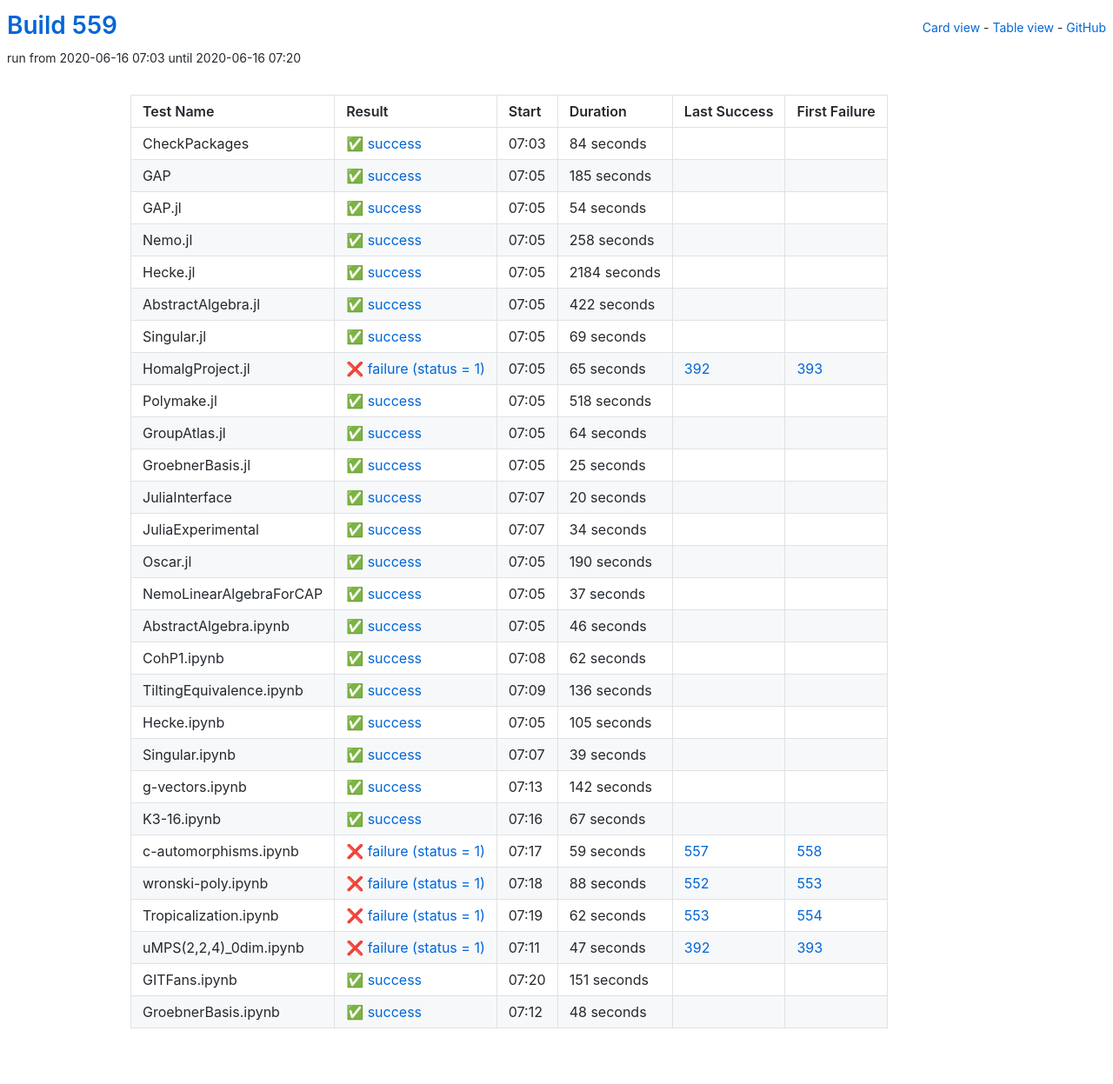
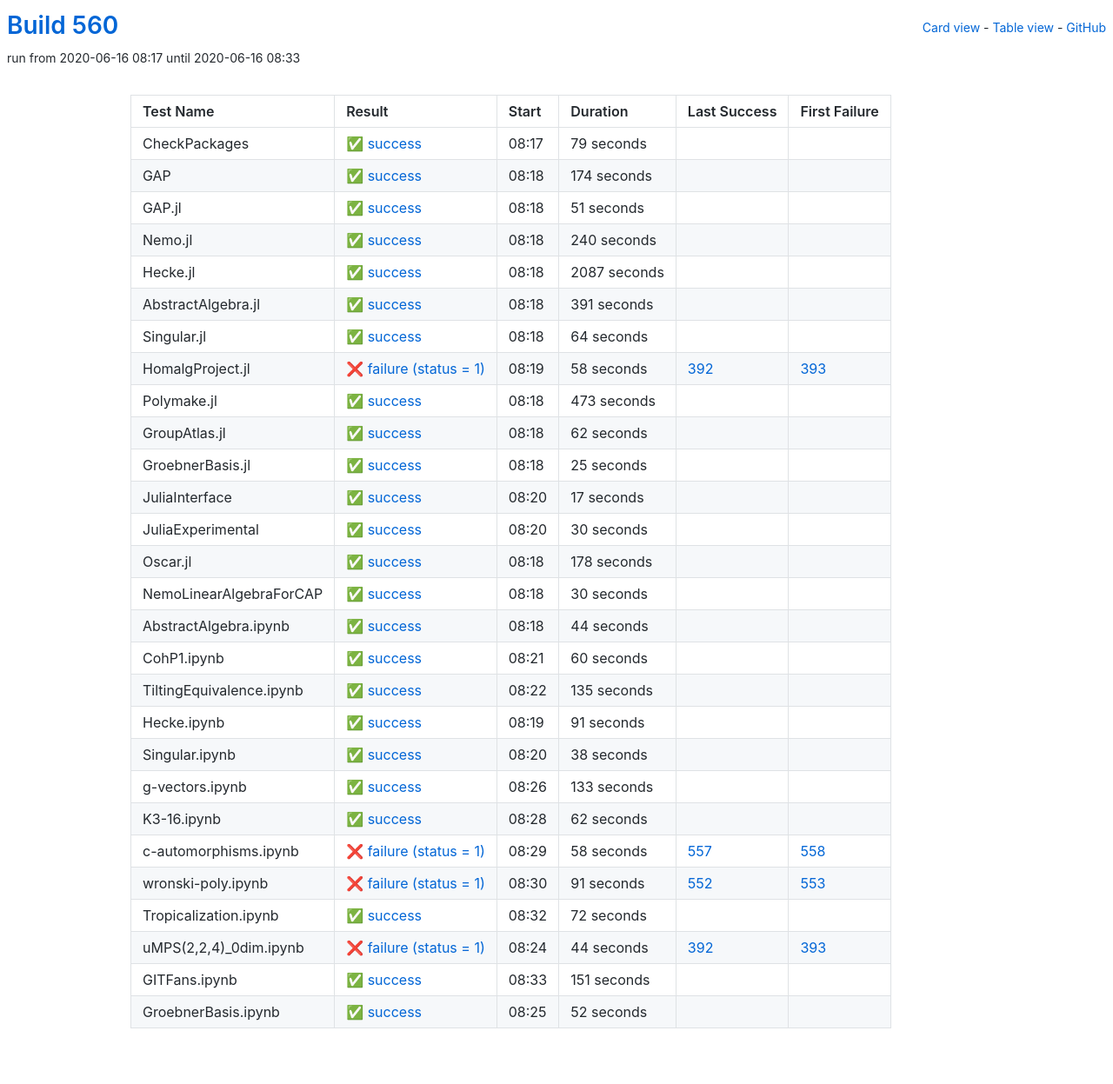
Before and after one commit to oscar-system/oscar-ci-status-1.4, a Jekyll site: the page built from table.html, in a window 1280 px wide. Shown: the whole page at 87% size. Built offline with Jekyll 4.4.1, drawn with Linux system fonts in a browser that asks for light colours.

Commit message:
Build #560

```diff
--- a/_data/ci.yml
+++ b/_data/ci.yml
@@ -1,6 +1,6 @@
 ---
-build: 559
-build_url: https://oscarci.mathematik.uni-kl.de/job/oscar-julia-1.4/559/
+build: 560
+build_url: https://oscarci.mathematik.uni-kl.de/job/oscar-julia-1.4/560/
 job: oscar-julia-1.4
 organization: oscar-system
 repo: oscar-ci-status-1.4
@@ -8,116 +8,80 @@ repourl: https://github.com/oscar-system/oscar-ci-status-1.4
 tests:
 - name: CheckPackages
   id: checkpackages
-  log: https://oscarci.mathematik.uni-kl.de/job/oscar-julia-1.4/559/artifact/logs/build-559/CheckPackages.log
-  start: 2020-06-16 07:03
+  log: https://oscarci.mathematik.uni-kl.de/job/oscar-julia-1.4/560/artifact/logs/build-560/CheckPackages.log
+  start: 2020-06-16 08:17
   success: true
   exitcode: 0
   status: success
-  duration: 84
+  duration: 79
   last_success: false
   last_success_url:
   first_failure: false
   first_failure_url:
 - name: GAP
   id: gap
-  log: https://oscarci.mathematik.uni-kl.de/job/oscar-julia-1.4/559/artifact/logs/build-559/GAP.log
-  start: 2020-06-16 07:05
+  log: https://oscarci.mathematik.uni-kl.de/job/oscar-julia-1.4/560/artifact/logs/build-560/GAP.log
+  start: 2020-06-16 08:18
   success: true
   exitcode: 0
   status: success
-  duration: 185
+  duration: 174
   last_success: false
   last_success_url:
   first_failure: false
   first_failure_url:
 - name: GAP.jl
   id: gap-jl
-  log: https://oscarci.mathematik.uni-kl.de/job/oscar-julia-1.4/559/artifact/logs/build-559/GAP.jl.log
-  start: 2020-06-16 07:05
+  log: https://oscarci.mathematik.uni-kl.de/job/oscar-julia-1.4/560/artifact/logs/build-560/GAP.jl.log
+  start: 2020-06-16 08:18
   success: true
   exitcode: 0
   status: success
-  duration: 54
+  duration: 51
   last_success: false
   last_success_url:
   first_failure: false
   first_failure_url:
 - name: Nemo.jl
   id: nemo-jl
-  log: https://oscarci.mathematik.uni-kl.de/job/oscar-julia-1.4/559/artifact/logs/build-559/Nemo.jl.log
-  start: 2020-06-16 07:05
+  log: https://oscarci.mathematik.uni-kl.de/job/oscar-julia-1.4/560/artifact/logs/build-560/Nemo.jl.log
+  start: 2020-06-16 08:18
   success: true
   exitcode: 0
   status: success
-  duration: 258
+  duration: 240
   last_success: false
   last_success_url:
   first_failure: false
   first_failure_url:
 - name: Hecke.jl
   id: hecke-jl
-  log: https://oscarci.mathematik.uni-kl.de/job/oscar-julia-1.4/559/artifact/logs/build-559/Hecke.jl.log
-  start: 2020-06-16 07:05
+  log: https://oscarci.mathematik.uni-kl.de/job/oscar-julia-1.4/560/artifact/logs/build-560/Hecke.jl.log
+  start: 2020-06-16 08:18
   success: true
   exitcode: 0
   status: success
-  duration: 2184
+  duration: 2087
   last_success: false
   last_success_url:
   first_failure: false
   first_failure_url:
 - name: AbstractAlgebra.jl
   id: abstractalgebra-jl
-  log: https://oscarci.mathematik.uni-kl.de/job/oscar-julia-1.4/559/artifact/logs/build-559/AbstractAlgebra.jl.log
-  start: 2020-06-16 07:05
+  log: https://oscarci.mathematik.uni-kl.de/job/oscar-julia-1.4/560/artifact/logs/build-560/AbstractAlgebra.jl.log
+  start: 2020-06-16 08:18
   success: true
   exitcode: 0
   status: success
-  duration: 422
+  duration: 391
   last_success: false
   last_success_url:
   first_failure: false
   first_failure_url:
 - name: Singular.jl
   id: singular-jl
-  log: https://oscarci.mathematik.uni-kl.de/job/oscar-julia-1.4/559/artifact/logs/build-559/Singular.jl.log
-  start: 2020-06-16 07:05
-  success: true
-  exitcode: 0
-  status: success
-  duration: 69
-  last_success: false
-  last_success_url:
-  first_failure: false
-  first_failure_url:
-- name: HomalgProject.jl
-  id: homalgproject-jl
-  log: https://oscarci.mathematik.uni-kl.de/job/oscar-julia-1.4/559/artifact/logs/build-559/HomalgProject.jl.log
-  start: 2020-06-16 07:05
-  success: false
-  exitcode: 1
-  status: failure
-  duration: 65
-  last_success: 392
-  last_success_url: https://oscarci.mathematik.uni-kl.de/job/oscar-julia-1.4/392/
-  first_failure: 393
-  first_failure_url: https://oscarci.mathematik.uni-kl.de/job/oscar-julia-1.4/393/
-- name: Polymake.jl
-  id: polymake-jl
-  log: https://oscarci.mathematik.uni-kl.de/job/oscar-julia-1.4/559/artifact/logs/build-559/Polymake.jl.log
-  start: 2020-06-16 07:05
-  success: true
-  exitcode: 0
-  status: success
-  duration: 518
-  last_success: false
-  last_success_url:
-  first_failure: false
-  first_failure_url:
-- name: GroupAtlas.jl
-  id: groupatlas-jl
-  log: https://oscarci.mathematik.uni-kl.de/job/oscar-julia-1.4/559/artifact/logs/build-559/GroupAtlas.jl.log
-  start: 2020-06-16 07:05
+  log: https://oscarci.mathematik.uni-kl.de/job/oscar-julia-1.4/560/artifact/logs/build-560/Singular.jl.log
+  start: 2020-06-16 08:18
   success: true
   exitcode: 0
   status: success
@@ -126,10 +90,46 @@ tests:
   last_success_url:
   first_failure: false
   first_failure_url:
+- name: HomalgProject.jl
+  id: homalgproject-jl
+  log: https://oscarci.mathematik.uni-kl.de/job/oscar-julia-1.4/560/artifact/logs/build-560/HomalgProject.jl.log
+  start: 2020-06-16 08:19
+  success: false
+  exitcode: 1
+  status: failure
+  duration: 58
+  last_success: 392
+  last_success_url: https://oscarci.mathematik.uni-kl.de/job/oscar-julia-1.4/392/
+  first_failure: 393
+  first_failure_url: https://oscarci.mathematik.uni-kl.de/job/oscar-julia-1.4/393/
+- name: Polymake.jl
+  id: polymake-jl
+  log: https://oscarci.mathematik.uni-kl.de/job/oscar-julia-1.4/560/artifact/logs/build-560/Polymake.jl.log
+  start: 2020-06-16 08:18
+  success: true
+  exitcode: 0
+  status: success
+  duration: 473
+  last_success: false
+  last_success_url:
+  first_failure: false
+  first_failure_url:
+- name: GroupAtlas.jl
+  id: groupatlas-jl
+  log: https://oscarci.mathematik.uni-kl.de/job/oscar-julia-1.4/560/artifact/logs/build-560/GroupAtlas.jl.log
+  start: 2020-06-16 08:18
+  success: true
+  exitcode: 0
+  status: success
+  duration: 62
+  last_success: false
+  last_success_url:
+  first_failure: false
+  first_failure_url:
 - name: GroebnerBasis.jl
   id: groebnerbasis-jl
-  log: https://oscarci.mathematik.uni-kl.de/job/oscar-julia-1.4/559/artifact/logs/build-559/GroebnerBasis.jl.log
-  start: 2020-06-16 07:05
+  log: https://oscarci.mathematik.uni-kl.de/job/oscar-julia-1.4/560/artifact/logs/build-560/GroebnerBasis.jl.log
+  start: 2020-06-16 08:18
   success: true
   exitcode: 0
   status: success
@@ -140,68 +140,128 @@ tests:
   first_failure_url:
 - name: JuliaInterface
   id: juliainterface
-  log: https://oscarci.mathematik.uni-kl.de/job/oscar-julia-1.4/559/artifact/logs/build-559/JuliaInterface.log
-  start: 2020-06-16 07:07
+  log: https://oscarci.mathematik.uni-kl.de/job/oscar-julia-1.4/560/artifact/logs/build-560/JuliaInterface.log
+  start: 2020-06-16 08:20
   success: true
   exitcode: 0
   status: success
-  duration: 20
+  duration: 17
   last_success: false
   last_success_url:
   first_failure: false
   first_failure_url:
 - name: JuliaExperimental
   id: juliaexperimental
-  log: https://oscarci.mathematik.uni-kl.de/job/oscar-julia-1.4/559/artifact/logs/build-559/JuliaExperimental.log
-  start: 2020-06-16 07:07
+  log: https://oscarci.mathematik.uni-kl.de/job/oscar-julia-1.4/560/artifact/logs/build-560/JuliaExperimental.log
+  start: 2020-06-16 08:20
   success: true
   exitcode: 0
   status: success
-  duration: 34
+  duration: 30
   last_success: false
   last_success_url:
   first_failure: false
   first_failure_url:
 - name: Oscar.jl
   id: oscar-jl
-  log: https://oscarci.mathematik.uni-kl.de/job/oscar-julia-1.4/559/artifact/logs/build-559/Oscar.jl.log
-  start: 2020-06-16 07:05
+  log: https://oscarci.mathematik.uni-kl.de/job/oscar-julia-1.4/560/artifact/logs/build-560/Oscar.jl.log
+  start: 2020-06-16 08:18
   success: true
   exitcode: 0
   status: success
-  duration: 190
+  duration: 178
   last_success: false
   last_success_url:
   first_failure: false
   first_failure_url:
 - name: NemoLinearAlgebraForCAP
   id: nemolinearalgebraforcap
-  log: https://oscarci.mathematik.uni-kl.de/job/oscar-julia-1.4/559/artifact/logs/build-559/NemoLinearAlgebraForCAP.log
-  start: 2020-06-16 07:05
+  log: https://oscarci.mathematik.uni-kl.de/job/oscar-julia-1.4/560/artifact/logs/build-560/NemoLinearAlgebraForCAP.log
+  start: 2020-06-16 08:18
   success: true
   exitcode: 0
   status: success
-  duration: 37
+  duration: 30
   last_success: false
   last_success_url:
   first_failure: false
   first_failure_url:
 - name: AbstractAlgebra.ipynb
   id: abstractalgebra-ipynb
-  log: https://oscarci.mathematik.uni-kl.de/job/oscar-julia-1.4/559/artifact/logs/build-559/AbstractAlgebra.ipynb.log
-  start: 2020-06-16 07:05
+  log: https://oscarci.mathematik.uni-kl.de/job/oscar-julia-1.4/560/artifact/logs/build-560/AbstractAlgebra.ipynb.log
+  start: 2020-06-16 08:18
   success: true
   exitcode: 0
   status: success
-  duration: 46
+  duration: 44
   last_success: false
   last_success_url:
   first_failure: false
   first_failure_url:
 - name: CohP1.ipynb
   id: cohp1-ipynb
-  log: https://oscarci.mathematik.uni-kl.de/job/oscar-julia-1.4/559/artifact/logs/build-559/CohP1.ipynb.log
-  start: 2020-06-16 07:08
+  log: https://oscarci.mathematik.uni-kl.de/job/oscar-julia-1.4/560/artifact/logs/build-560/CohP1.ipynb.log
+  start: 2020-06-16 08:21
+  success: true
+  exitcode: 0
+  status: success
+  duration: 60
+  last_success: false
+  last_success_url:
+  first_failure: false
+  first_failure_url:
+- name: TiltingEquivalence.ipynb
+  id: tiltingequivalence-ipynb
+  log: https://oscarci.mathematik.uni-kl.de/job/oscar-julia-1.4/560/artifact/logs/build-560/TiltingEquivalence.ipynb.log
+  start: 2020-06-16 08:22
+  success: true
+  exitcode: 0
+  status: success
+  duration: 135
+  last_success: false
+  last_success_url:
+  first_failure: false
+  first_failure_url:
+- name: Hecke.ipynb
+  id: hecke-ipynb
+  log: https://oscarci.mathematik.uni-kl.de/job/oscar-julia-1.4/560/artifact/logs/build-560/Hecke.ipynb.log
+  start: 2020-06-16 08:19
+  success: true
+  exitcode: 0
+  status: success
+  duration: 91
+  last_success: false
+  last_success_url:
+  first_failure: false
+  first_failure_url:
+- name: Singular.ipynb
+  id: singular-ipynb
+  log: https://oscarci.mathematik.uni-kl.de/job/oscar-julia-1.4/560/artifact/logs/build-560/Singular.ipynb.log
+  start: 2020-06-16 08:20
+  success: true
+  exitcode: 0
+  status: success
+  duration: 38
+  last_success: false
+  last_success_url:
+  first_failure: false
+  first_failure_url:
+- name: g-vectors.ipynb
+  id: g-vectors-ipynb
+  log: https://oscarci.mathematik.uni-kl.de/job/oscar-julia-1.4/560/artifact/logs/build-560/g-vectors.ipynb.log
+  start: 2020-06-16 08:26
+  success: true
+  exitcode: 0
+  status: success
+  duration: 133
+  last_success: false
+  last_success_url:
+  first_failure: false
+  first_failure_url:
+- name: K3-16.ipynb
+  id: k3-16-ipynb
+  log: https://oscarci.mathematik.uni-kl.de/job/oscar-julia-1.4/560/artifact/logs/build-560/K3-16.ipynb.log
+  start: 2020-06-16 08:28
   success: true
   exitcode: 0
   status: success
@@ -210,118 +270,58 @@ tests:
   last_success_url:
   first_failure: false
   first_failure_url:
-- name: TiltingEquivalence.ipynb
-  id: tiltingequivalence-ipynb
-  log: https://oscarci.mathematik.uni-kl.de/job/oscar-julia-1.4/559/artifact/logs/build-559/TiltingEquivalence.ipynb.log
-  start: 2020-06-16 07:09
-  success: true
-  exitcode: 0
-  status: success
-  duration: 136
-  last_success: false
-  last_success_url:
-  first_failure: false
-  first_failure_url:
-- name: Hecke.ipynb
-  id: hecke-ipynb
-  log: https://oscarci.mathematik.uni-kl.de/job/oscar-julia-1.4/559/artifact/logs/build-559/Hecke.ipynb.log
-  start: 2020-06-16 07:05
-  success: true
-  exitcode: 0
-  status: success
-  duration: 105
-  last_success: false
-  last_success_url:
-  first_failure: false
-  first_failure_url:
-- name: Singular.ipynb
-  id: singular-ipynb
-  log: https://oscarci.mathematik.uni-kl.de/job/oscar-julia-1.4/559/artifact/logs/build-559/Singular.ipynb.log
-  start: 2020-06-16 07:07
-  success: true
-  exitcode: 0
-  status: success
-  duration: 39
-  last_success: false
-  last_success_url:
-  first_failure: false
-  first_failure_url:
-- name: g-vectors.ipynb
-  id: g-vectors-ipynb
-  log: https://oscarci.mathematik.uni-kl.de/job/oscar-julia-1.4/559/artifact/logs/build-559/g-vectors.ipynb.log
-  start: 2020-06-16 07:13
-  success: true
-  exitcode: 0
-  status: success
-  duration: 142
-  last_success: false
-  last_success_url:
-  first_failure: false
-  first_failure_url:
-- name: K3-16.ipynb
-  id: k3-16-ipynb
-  log: https://oscarci.mathematik.uni-kl.de/job/oscar-julia-1.4/559/artifact/logs/build-559/K3-16.ipynb.log
-  start: 2020-06-16 07:16
-  success: true
-  exitcode: 0
-  status: success
-  duration: 67
-  last_success: false
-  last_success_url:
-  first_failure: false
-  first_failure_url:
 - name: c-automorphisms.ipynb
   id: c-automorphisms-ipynb
-  log: https://oscarci.mathematik.uni-kl.de/job/oscar-julia-1.4/559/artifact/logs/build-559/c-automorphisms.ipynb.log
-  start: 2020-06-16 07:17
+  log: https://oscarci.mathematik.uni-kl.de/job/oscar-julia-1.4/560/artifact/logs/build-560/c-automorphisms.ipynb.log
+  start: 2020-06-16 08:29
   success: false
   exitcode: 1
   status: failure
-  duration: 59
+  duration: 58
   last_success: 557
   last_success_url: https://oscarci.mathematik.uni-kl.de/job/oscar-julia-1.4/557/
   first_failure: 558
   first_failure_url: https://oscarci.mathematik.uni-kl.de/job/oscar-julia-1.4/558/
 - name: wronski-poly.ipynb
   id: wronski-poly-ipynb
-  log: https://oscarci.mathematik.uni-kl.de/job/oscar-julia-1.4/559/artifact/logs/build-559/wronski-poly.ipynb.log
-  start: 2020-06-16 07:18
+  log: https://oscarci.mathematik.uni-kl.de/job/oscar-julia-1.4/560/artifact/logs/build-560/wronski-poly.ipynb.log
+  start: 2020-06-16 08:30
   success: false
   exitcode: 1
   status: failure
-  duration: 88
+  duration: 91
   last_success: 552
   last_success_url: https://oscarci.mathematik.uni-kl.de/job/oscar-julia-1.4/552/
   first_failure: 553
   first_failure_url: https://oscarci.mathematik.uni-kl.de/job/oscar-julia-1.4/553/
 - name: Tropicalization.ipynb
   id: tropicalization-ipynb
-  log: https://oscarci.mathematik.uni-kl.de/job/oscar-julia-1.4/559/artifact/logs/build-559/Tropicalization.ipynb.log
-  start: 2020-06-16 07:19
+  log: https://oscarci.mathematik.uni-kl.de/job/oscar-julia-1.4/560/artifact/logs/build-560/Tropicalization.ipynb.log
+  start: 2020-06-16 08:32
+  success: true
+  exitcode: 0
+  status: success
+  duration: 72
+  last_success: false
+  last_success_url:
+  first_failure: false
+  first_failure_url:
+- name: uMPS(2,2,4)_0dim.ipynb
+  id: umps-2-2-4-0dim-ipynb
+  log: https://oscarci.mathematik.uni-kl.de/job/oscar-julia-1.4/560/artifact/logs/build-560/uMPS-2-2-4-_0dim.ipynb.log
+  start: 2020-06-16 08:24
   success: false
   exitcode: 1
   status: failure
-  duration: 62
-  last_success: 553
-  last_success_url: https://oscarci.mathematik.uni-kl.de/job/oscar-julia-1.4/553/
-  first_failure: 554
-  first_failure_url: https://oscarci.mathematik.uni-kl.de/job/oscar-julia-1.4/554/
-- name: uMPS(2,2,4)_0dim.ipynb
-  id: umps-2-2-4-0dim-ipynb
-  log: https://oscarci.mathematik.uni-kl.de/job/oscar-julia-1.4/559/artifact/logs/build-559/uMPS-2-2-4-_0dim.ipynb.log
-  start: 2020-06-16 07:11
-  success: false
-  exitcode: 1
-  status: failure
-  duration: 47
+  duration: 44
   last_success: 392
   last_success_url: https://oscarci.mathematik.uni-kl.de/job/oscar-julia-1.4/392/
   first_failure: 393
   first_failure_url: https://oscarci.mathematik.uni-kl.de/job/oscar-julia-1.4/393/
 - name: GITFans.ipynb
   id: gitfans-ipynb
-  log: https://oscarci.mathematik.uni-kl.de/job/oscar-julia-1.4/559/artifact/logs/build-559/GITFans.ipynb.log
-  start: 2020-06-16 07:20
+  log: https://oscarci.mathematik.uni-kl.de/job/oscar-julia-1.4/560/artifact/logs/build-560/GITFans.ipynb.log
+  start: 2020-06-16 08:33
   success: true
   exitcode: 0
   status: success
@@ -332,12 +332,12 @@ tests:
   first_failure_url:
 - name: GroebnerBasis.ipynb
   id: groebnerbasis-ipynb
-  log: https://oscarci.mathematik.uni-kl.de/job/oscar-julia-1.4/559/artifact/logs/build-559/GroebnerBasis.ipynb.log
-  start: 2020-06-16 07:12
+  log: https://oscarci.mathematik.uni-kl.de/job/oscar-julia-1.4/560/artifact/logs/build-560/GroebnerBasis.ipynb.log
+  start: 2020-06-16 08:25
   success: true
   exitcode: 0
   status: success
-  duration: 48
+  duration: 52
   last_success: false
   last_success_url:
   first_failure: false
```
Also changed, not shown: README.md.
